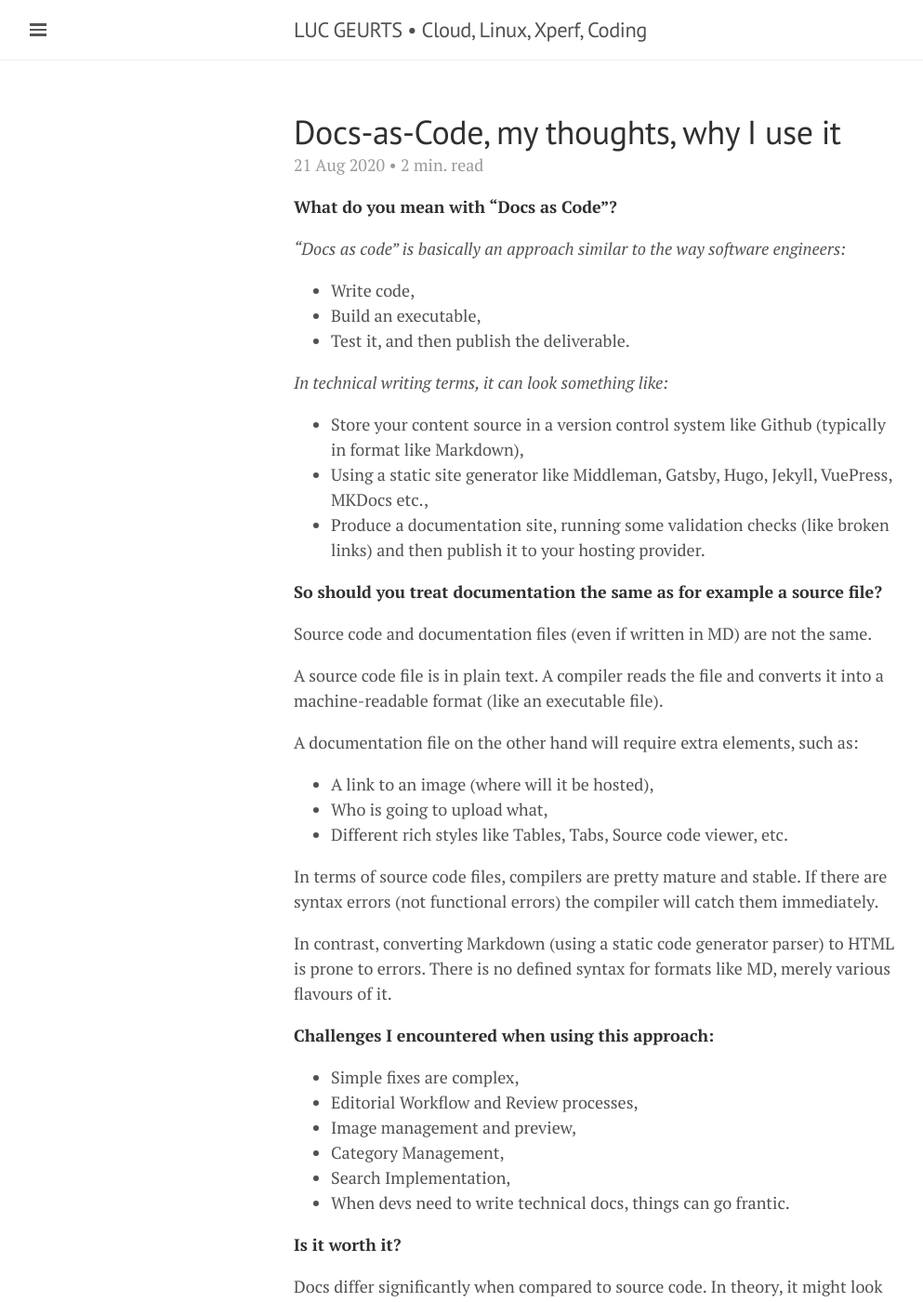
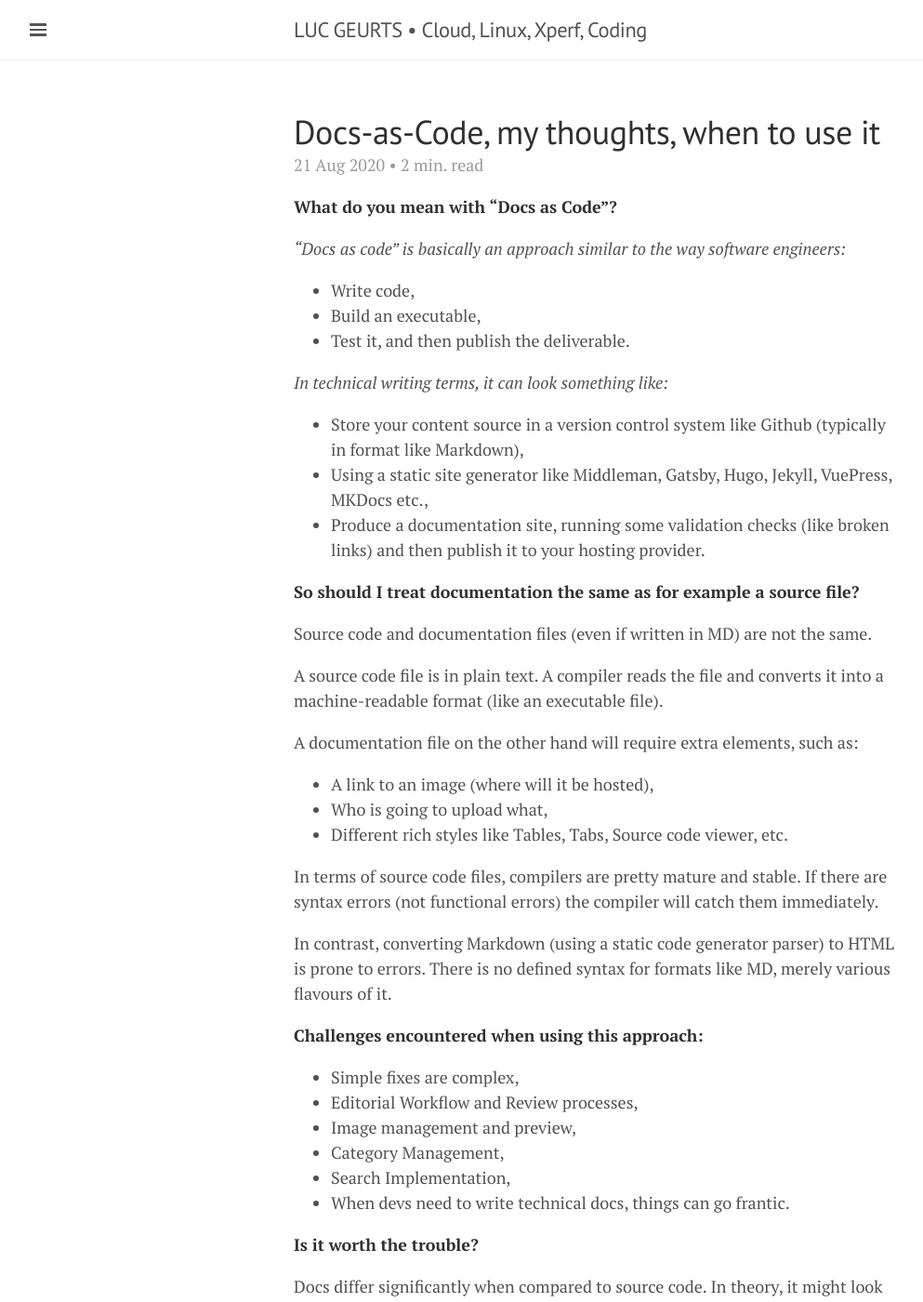
Before and after one commit to lgeurts/lgeurts.github.io, a Jekyll site: the page built from _posts/2020-08-21-docs-as-code.md, in a window 1280 px wide and 1400 px high. Shown: the whole window at 93% size, without its empty margins (0-993 px from the left). Built offline with Jekyll 4.4.1, drawn with Linux system fonts in a browser that asks for light colours; nearby versions of some CDN libraries.

Commit message:
Update 2020-08-21-docs-as-code.md

```diff
--- a/_posts/2020-08-21-docs-as-code.md
+++ b/_posts/2020-08-21-docs-as-code.md
@@ -1,6 +1,6 @@
 ---
 layout: post
-title: Docs-as-Code, my thoughts, why I use it
+title: Docs-as-Code, my thoughts, when to use it
 read_time: true
 comments: false
 category:
@@ -19,7 +19,7 @@ tags: [ Technical Writing ]
 - Using a static site generator like Middleman, Gatsby, Hugo, Jekyll, VuePress, MKDocs etc.,
 - Produce a documentation site, running some validation checks (like broken links) and then publish it to your hosting provider.
 
-**So should you treat documentation the same as for example a source file?**
+**So should I treat documentation the same as for example a source file?**
 
 Source code and documentation files (even if written in MD) are not the same.
 
@@ -34,7 +34,7 @@ In terms of source code files, compilers are pretty mature and stable. If there
 
 In contrast, converting Markdown (using a static code generator parser) to HTML is prone to errors. There is no defined syntax for formats like MD, merely various flavours of it.
 
-**Challenges I encountered when using this approach:**
+**Challenges encountered when using this approach:**
 
 - Simple fixes are complex,
 - Editorial Workflow and Review processes,
@@ -43,7 +43,7 @@ In contrast, converting Markdown (using a static code generator parser) to HTML
 - Search Implementation,
 - When devs need to write technical docs, things can go frantic.
 
-**Is it worth it?**
+**Is it worth the trouble?**
 
 Docs differ significantly when compared to source code. In theory, it might look facinating to go down the “docs-as-code” approach, but in practice it can get quite complex, especially when you are just creating software documentation in a few GitHub repos, or writing technical posts.
 
```
